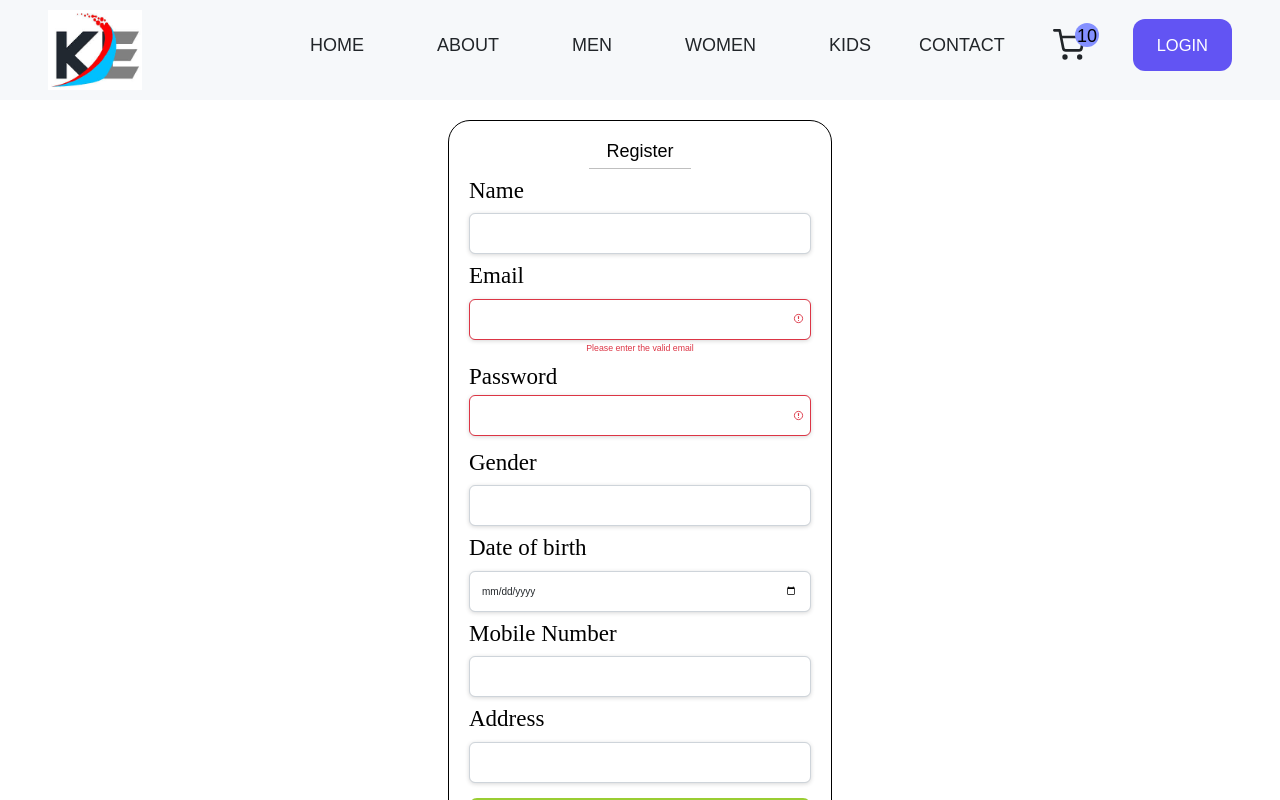
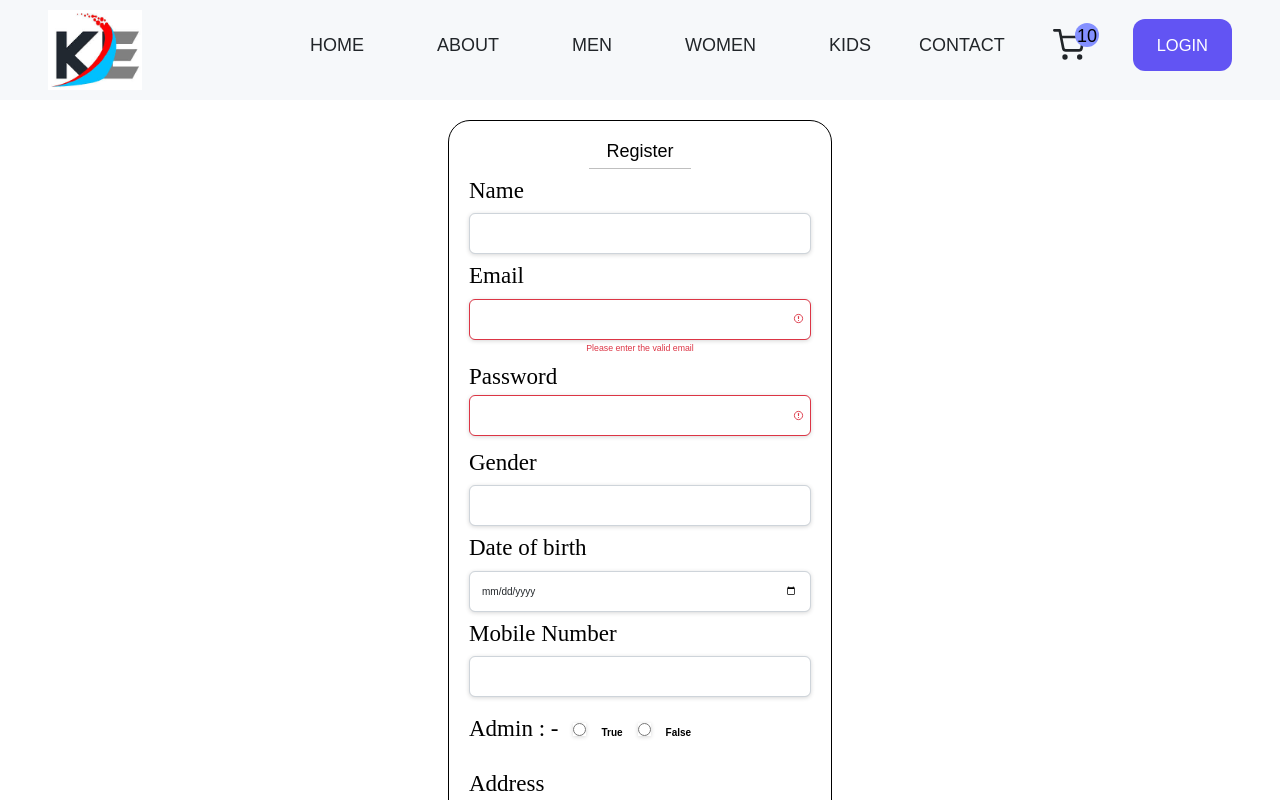
Before and after one commit to Kb28022004/Nishan-Boot-Mart, a React (Create React App) app: page /register in a window 1280 px wide. Shown: the top 800 px of the page. Built offline with nearby package versions, Linux system fonts and the light colour scheme; no server answers; what react-alert-template-basic would draw is missing.

Commit message:
commited some more code

```diff
--- a/src/components/Register.js
+++ b/src/components/Register.js
@@ -258,6 +258,26 @@ const Register = () => {
                     onChange={onchange}
                   />
                 </div>
+                <label
+                htmlFor="admin"
+                style={{ fontSize: "23px", fontFamily: "initial" }}
+                className="my-4"> Admin : - </label>
+               <input
+                    type="radio"
+                  className="mx-4"
+
+                    id="admin"
+                    name="admin"
+                  />
+            <strong>True</strong>
+             <input
+                    type="radio"
+                    id="admin"
+                    name="admin"
+                    className="mx-4"
+                  />
+             <strong>False</strong>
+
 
                 <div>
                   <label
--- a/src/components/user.js/Login.js
+++ b/src/components/user.js/Login.js
@@ -20,6 +20,7 @@ const Login = ({ history }) => {
         "Content-Type": "application/json",
       },
       body: JSON.stringify({ email, password }),
+      credentials:"include"
     });
 
     const json = await data.json();
@@ -28,8 +29,8 @@ const Login = ({ history }) => {
       window.alert("Login failed");
       console.log("Login failed");
     } else {
-      window.alert(" Registration Successfull");
-      console.log(" Registration successfull");
+      window.alert("Login Successfull");
+      console.log("Login successfull");
       history("/profile:accountsettings");
     }
   };
```
